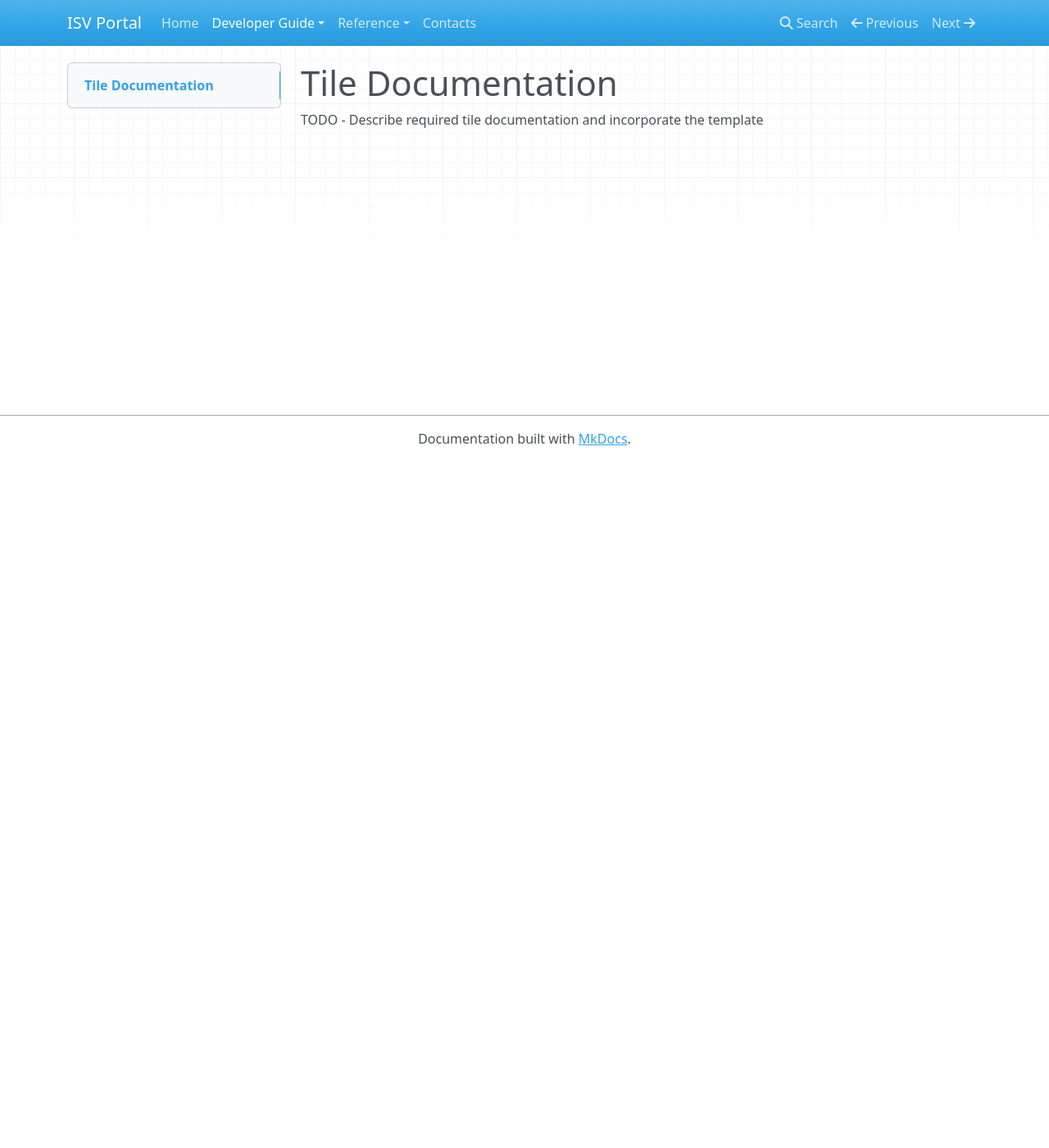
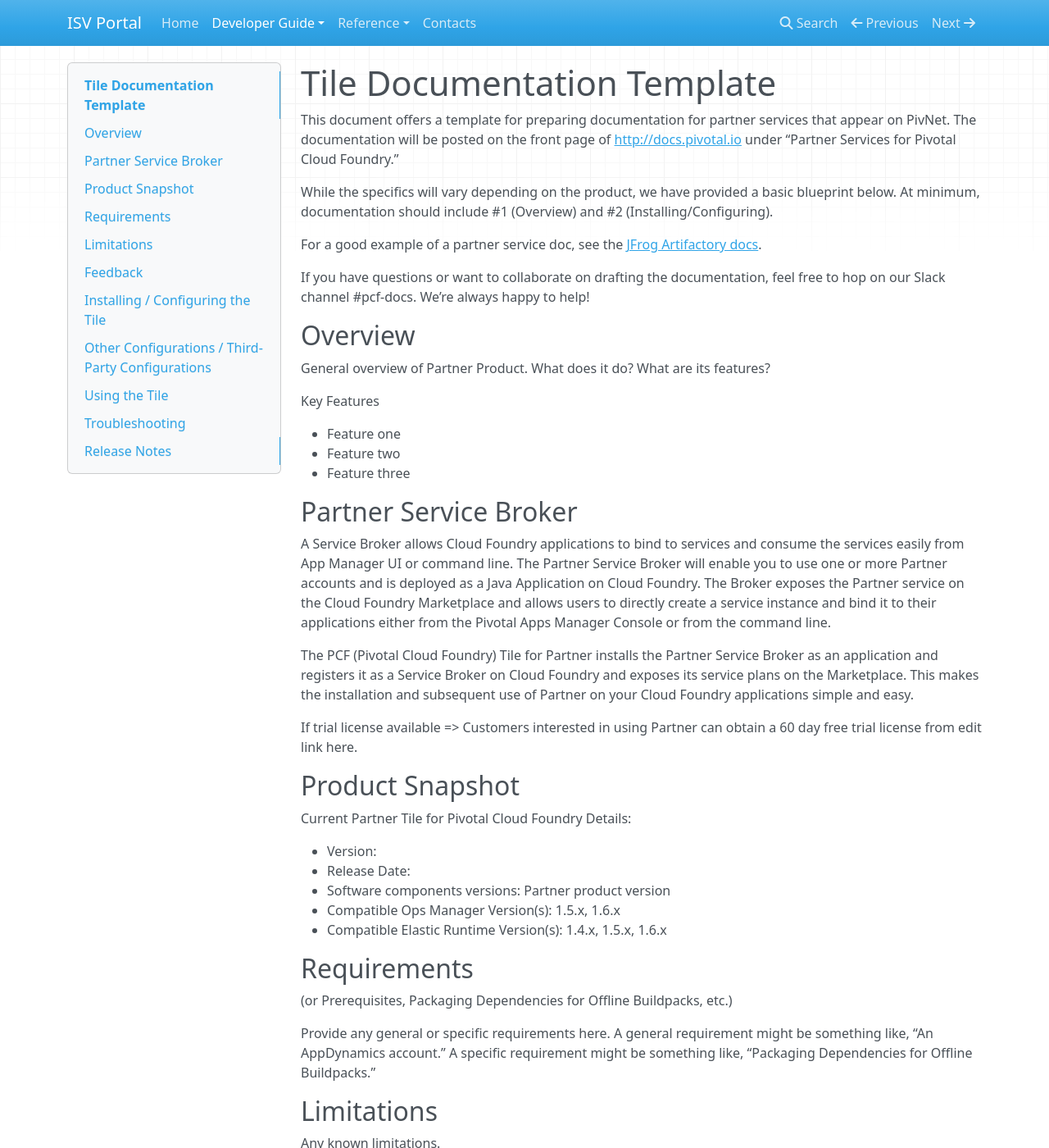
Before and after one commit to vmware-archive/isv-portal, an MkDocs documentation site: the page built from docs/tile-documentation.md, in a window 1280 px wide and 1400 px high. Shown: the whole window at 82% size. Built offline with MkDocs 1.6.1, drawn with Linux system fonts in a browser that asks for light colours; nearby versions of some CDN libraries; old or Windows-style settings are respelled for this version of MkDocs; some of the changed text lies outside the part shown.

Commit message:
Added tile documentation template

```diff
--- a/docs/tile-documentation.md
+++ b/docs/tile-documentation.md
@@ -1,3 +1,115 @@
-# Tile Documentation
+# Tile Documentation Template
 
-TODO - Describe required tile documentation and incorporate the template
+This document offers a template for preparing documentation for partner services that appear on PivNet. The documentation will be posted on the front page of [http://docs.pivotal.io](http://docs.pivotal.io)
+under “Partner Services for Pivotal Cloud Foundry.”
+
+While the specifics will vary depending on the product, we have provided a basic blueprint below. At minimum, documentation should include #1 (Overview) and #2 (Installing/Configuring).
+
+For a good example of a partner service doc, see the
+[JFrog Artifactory docs](http://docs.pivotal.io/jfrog/index.html).
+
+If you have questions or want to collaborate on drafting the documentation, feel free to hop on our Slack channel #pcf-docs. We’re always happy to help!
+
+## Overview
+
+General overview of Partner Product. What does it do? What are its features?
+
+Key Features
+
+- Feature one
+- Feature two
+- Feature three
+
+## Partner Service Broker
+
+A Service Broker allows Cloud Foundry applications to bind to services and consume the services easily from App Manager UI or command line. The Partner Service Broker will enable you to use one or more Partner accounts and is deployed as a Java Application on Cloud Foundry. The Broker exposes the Partner service on the Cloud Foundry Marketplace and allows users to directly create a service instance and bind it to their applications either from the Pivotal Apps Manager Console or from the command line.
+
+The PCF (Pivotal Cloud Foundry) Tile for Partner installs the Partner Service Broker as an application and registers it as a Service Broker on Cloud Foundry and exposes its service plans on the Marketplace.  This makes the installation and subsequent use of Partner on your Cloud Foundry applications simple and easy.
+
+If trial license available => Customers interested in using Partner can obtain a 60 day free trial license from edit link here.
+
+## Product Snapshot
+
+Current Partner Tile for Pivotal Cloud Foundry Details:
+
+- Version:
+- Release Date:
+- Software components versions: Partner product version
+- Compatible Ops Manager Version(s): 1.5.x, 1.6.x
+- Compatible Elastic Runtime Version(s): 1.4.x, 1.5.x, 1.6.x
+
+## Requirements
+
+(or Prerequisites, Packaging Dependencies for Offline Buildpacks, etc.)
+
+Provide any general or specific requirements here. A general requirement might be something like, “An AppDynamics account.” A specific requirement might be something like, “Packaging Dependencies for Offline Buildpacks.”
+
+## Limitations
+
+Any known limitations.
+
+## Feedback
+
+Please provide any bugs, feature requests, or questions to the Pivotal Cloud Foundry Feedback list.
+
+## Installing / Configuring the Tile
+
+This topic provides instructions for how to install and configure the tile. Typically this includes procedures for how to download the tile from PivNet, install it on Ops Manager, configure the tile, and do any required third-party configuration. Screenshots should be provided where necessary. Consult the following format:
+
+### Install via Pivotal Ops Manager
+
+- Download the product file from Pivotal Network (edit link).
+- Upload the product file to your Ops Manager installation.
+- Click Add next to the uploaded product description in the Ops Manager Available Products view to add this product to your staging area.
+- Click the newly added tile to review any configurable options.
+- Click Apply Changes to install the service.
+
+### Upgrading to the Latest Version
+
+If there are any specific instructions for upgrading the tile, you can include those here. If the procedures are complicated, create a new Upgrading topic.
+
+### Configuring the Partner Tile
+
+(add snapshots for each step when possible or add details as required)
+
+- Login into Pivotal Ops Manager
+- Click on “Import a Product” and import the Partner Tile
+- Select the Partner option
+- Click Add on the Partner Tile
+- Select the Partner Tile
+- Configure the Partner Tile
+- Apply your changes.
+
+On completion of Partner Tile install, check Services Marketplace in Apps Manager
+
+- View Partner Service Plans
+- Bind the Partner Service to an Application
+- Check the service or dashboard for the partner for more data…
+
+## Other Configurations / Third-Party Configurations
+
+Provide information for specific configurations like configuring for HTTP proxy, or doing any necessary configurations on a third-party service portal.
+
+## Using the Tile
+
+This topic provides instructions for how to use the tile. Typically this includes
+procedures for how to perform the different functions offered by the service. Screenshots should be provided where necessary. You can also include information about Architecture here if necessary.
+
+## Troubleshooting
+
+This topic provides troubleshooting information for known errors, following the Symptom/Explanation format used here:
+[http://docs.pivotal.io/p-identity/okta/troubleshooting.html](http://docs.pivotal.io/p-identity/okta/troubleshooting.html)
+
+## Release Notes
+
+Include the release notes as the final topic, following the format below. For reference, see the
+[JFrog Artifactory Release Notes](http://docs.pivotal.io/jfrog/release.html).
+
+- Version number:
+- Release date:
+
+Features included in this release:
+
+- First feature.
+- Second feature.
+- Third feature.
```
